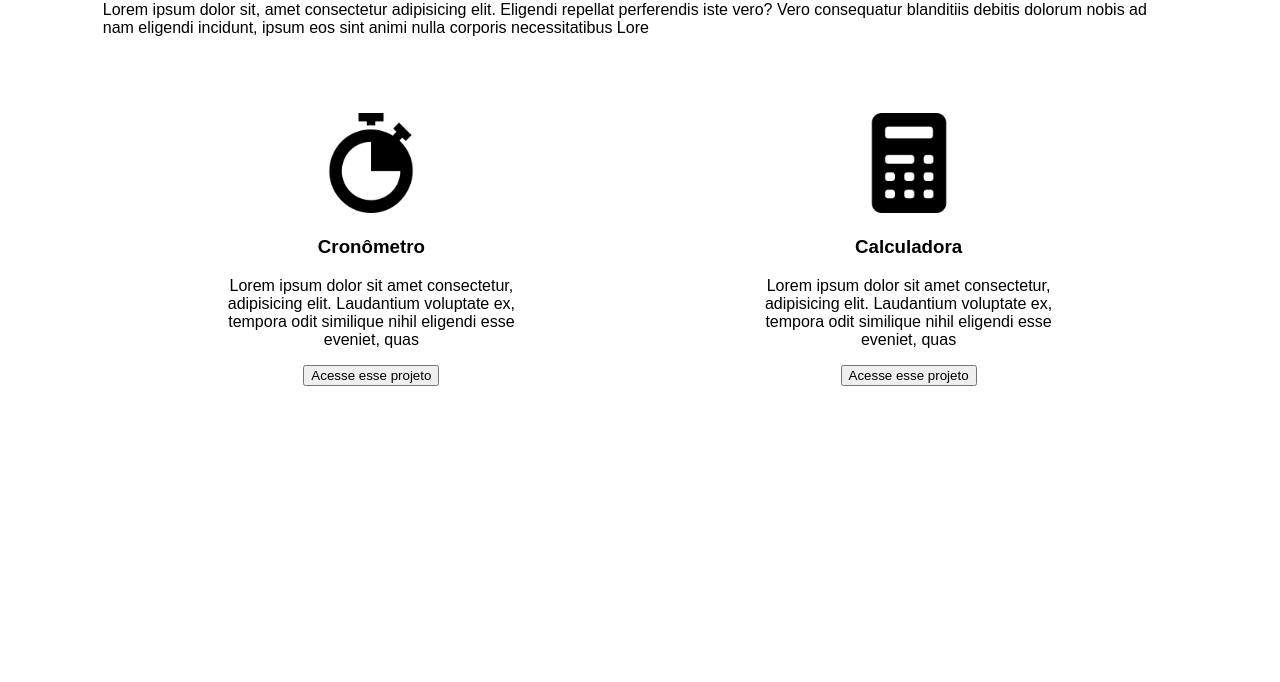
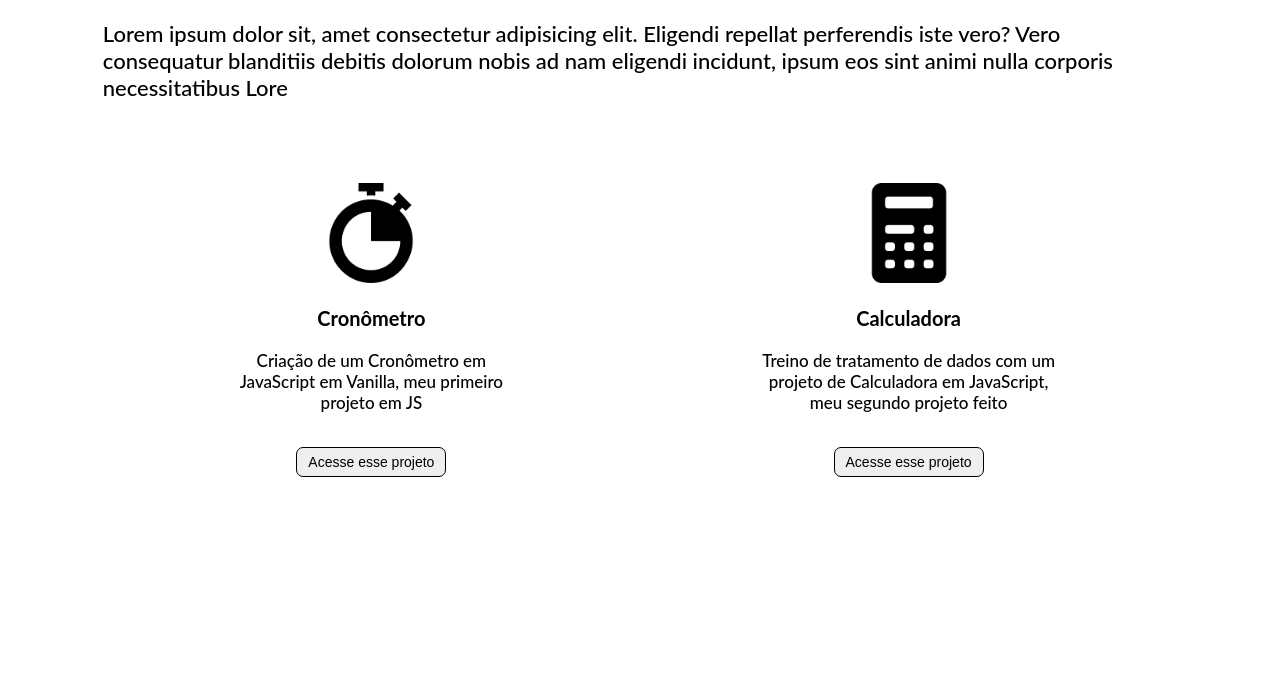
Before and after one commit to neoguiz/Projetos-em-JavaScript, a plain HTML site: page index.html in a window 1280 px wide. Shown: the part 118-800 px from the top of the page. Drawn offline with Linux system fonts and the light colour scheme.

Commit message:
Adição de descrição aos projetos

```diff
--- a/index.html
+++ b/index.html
@@ -22,7 +22,7 @@
 
                 <h1>Meus Projetos</h1>
 
-                <p> Lorem ipsum dolor sit, amet consectetur adipisicing elit. Eligendi repellat perferendis iste vero? Vero consequatur blanditiis debitis dolorum nobis ad nam eligendi incidunt, ipsum eos sint animi nulla corporis necessitatibus Lore</p>
+                <p id="desc"> Lorem ipsum dolor sit, amet consectetur adipisicing elit. Eligendi repellat perferendis iste vero? Vero consequatur blanditiis debitis dolorum nobis ad nam eligendi incidunt, ipsum eos sint animi nulla corporis necessitatibus Lore</p>
 
             </div>
 
@@ -31,14 +31,14 @@
                 <div class="projeto">
                     <img src="imagens/stopwatch.png" alt="Imagem do projeto do Cronômetro" class="imagem_projeto">
                     <h3><strong>Cronômetro</strong></h3>
-                    <p>Lorem ipsum dolor sit amet consectetur, adipisicing elit. Laudantium voluptate ex, tempora odit similique nihil eligendi esse eveniet, quas</p>
+                    <p>Criação de um Cronômetro em JavaScript em Vanilla, meu primeiro projeto em JS</p>
                     <a href="Cronometro/Cronometro.html"><input type="button" value="Acesse esse projeto"></a>
                 </div>
 
                 <div class="projeto">
                     <img src="imagens/calculator.png" alt="Imagem do projeto de Calculadora" class="imagem_projeto">
                     <h3><strong>Calculadora</strong></h3>
-                    <p>Lorem ipsum dolor sit amet consectetur, adipisicing elit. Laudantium voluptate ex, tempora odit similique nihil eligendi esse eveniet, quas</p>
+                    <p>Treino de tratamento de dados com um projeto de Calculadora em JavaScript, meu segundo projeto feito </p>
                     <a href="Calculadora/calculadora.html"><input type="button" value="Acesse esse projeto"></a>
                 </div>
 
--- a/style_index.css
+++ b/style_index.css
@@ -1,6 +1,6 @@
 
 body{
-    font-family: Arial, Helvetica, sans-serif;
+    font-family: Lato, Helvetica, Arial;
 }
 
 main{
@@ -11,7 +11,27 @@ main{
 
 h1{
     width:100%;
-    font-size: 38px;
+    font-size: 44px;
+}
+h3{
+    font-size: 20px;
+}
+
+p{
+    font-weight: 500;
+    font-size: 17px;
+}
+
+input[type="button"]{
+    font-size: 14px;
+    height: 30px;
+    width: 150px;
+    border: 1px solid #000000;
+    border-radius: 7px;
+}
+
+#desc{
+    font-size: 22px;
 }
 
 #projetos{
@@ -19,13 +39,16 @@ h1{
     text-align: center;
     display:inline-flex;
     justify-content:space-around;
-}
-#projetos div{
+}#projetos div{
     width:28%;
     padding: 10px;
 
 }
 
+.projeto p{
+    height: 80px;
+}
+
 .imagem_projeto{
     height: 100px;
 }
```
